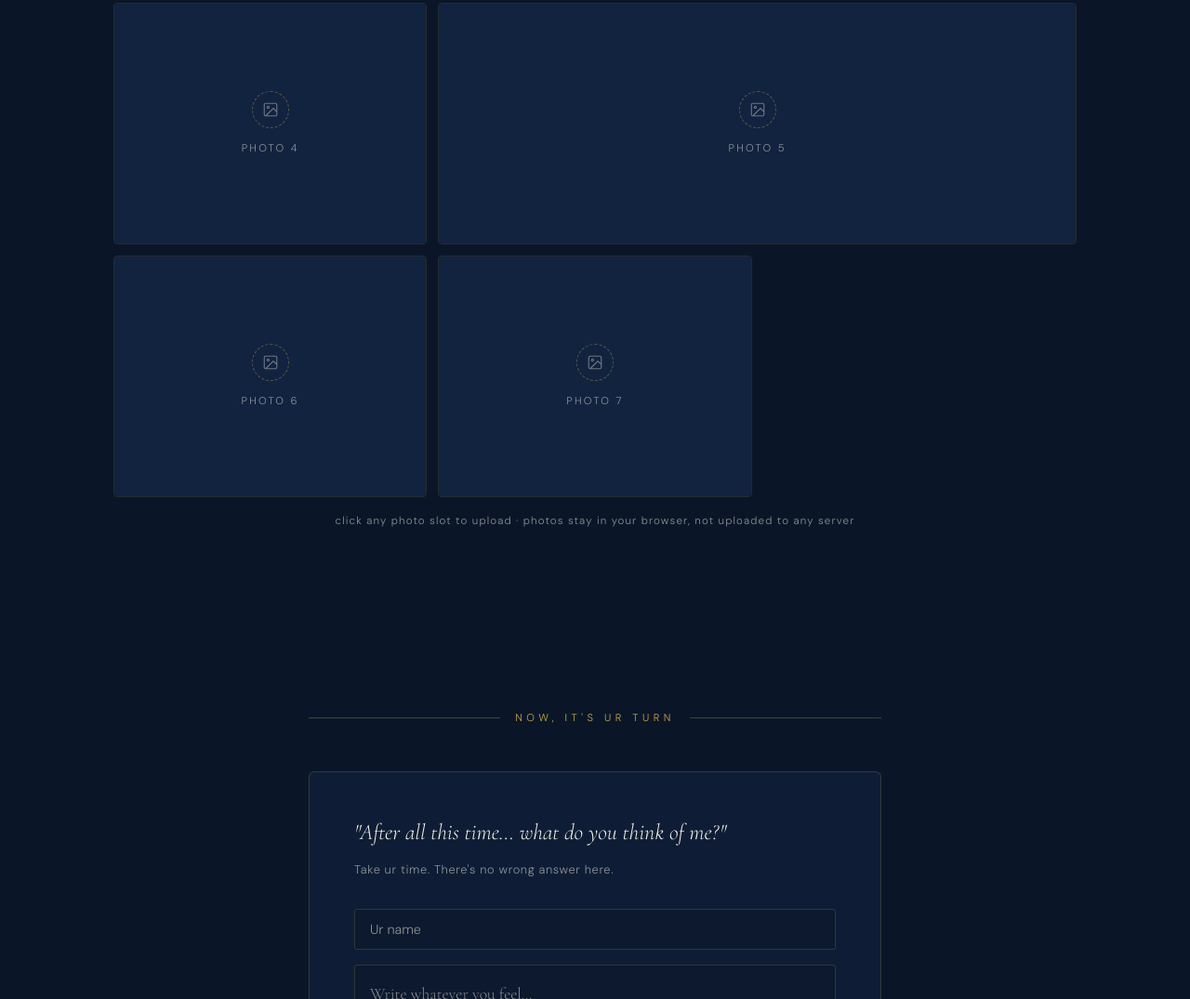
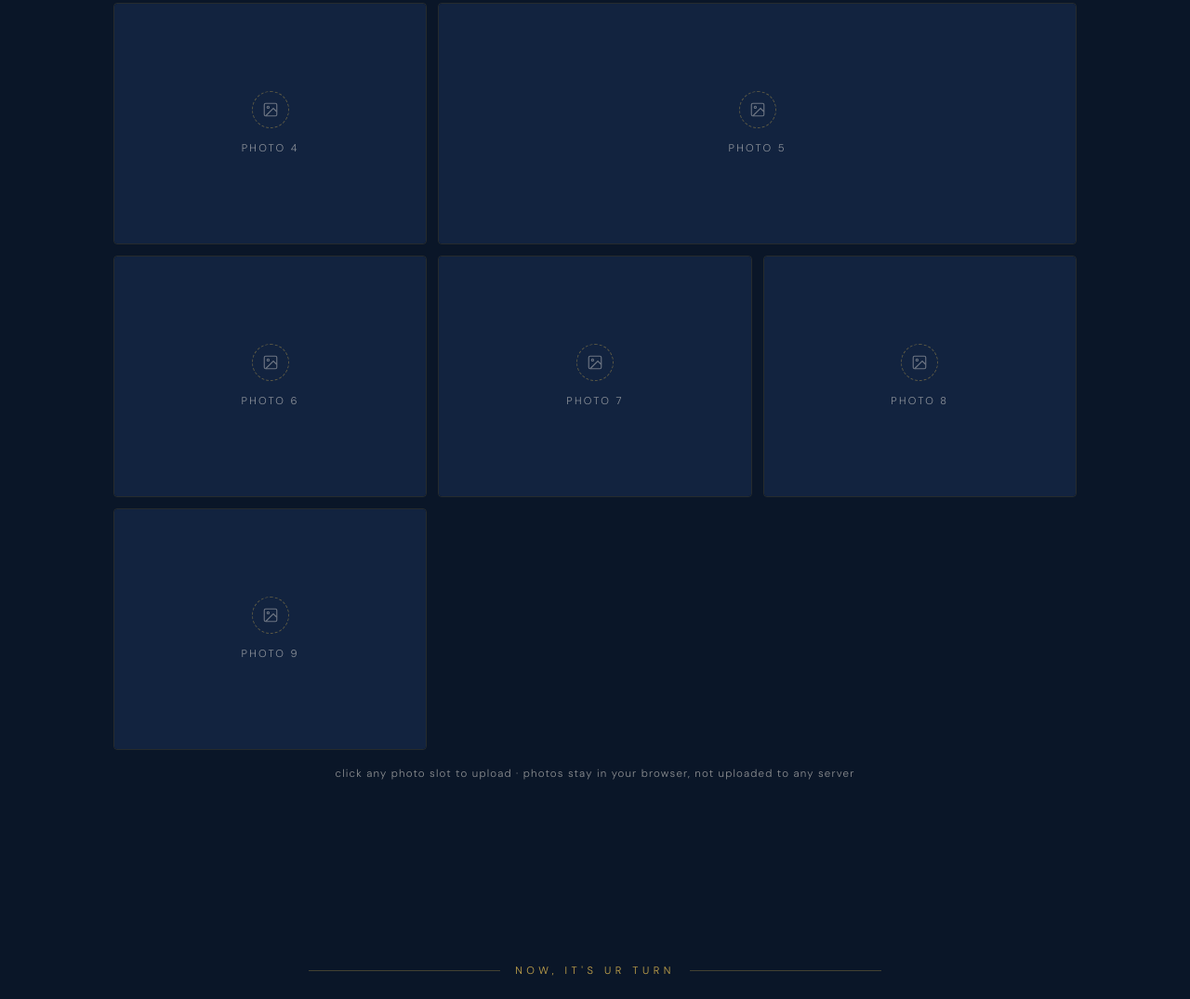
Before and after one commit to limerain18/confession, a plain HTML site: page index.html in a window 1280 px wide. Shown: the part 3353-4428 px from the top of the page at 93% size. Drawn offline with nearby package versions, Linux system fonts and the light colour scheme.

Commit message:
Update index.html

```diff
--- a/index.html
+++ b/index.html
@@ -147,6 +147,24 @@
         <div class="photo-caption">Caption for photo 7</div>
       </div>
 
+      <div class="photo" data-caption="Caption for photo 8">
+        <div class="photo-inner" id="inner-8">
+          <div class="photo-placeholder-icon"><svg width="18" height="18" viewBox="0 0 24 24" fill="none" stroke="currentColor" stroke-width="1.5"><rect x="3" y="3" width="18" height="18" rx="2"/><circle cx="8.5" cy="8.5" r="1.5"/><path d="m21 15-5-5L5 21"/></svg></div>
+          <span class="photo-placeholder-text">Photo 8</span>
+        </div>
+        <input type="file" accept="image/*" onchange="loadPhoto(this, 8)" title="Upload photo 8" />
+        <div class="photo-caption">Caption for photo 8</div>
+      </div>
+
+      <div class="photo" data-caption="Caption for photo 9">
+        <div class="photo-inner" id="inner-9">
+          <div class="photo-placeholder-icon"><svg width="18" height="18" viewBox="0 0 24 24" fill="none" stroke="currentColor" stroke-width="1.5"><rect x="3" y="3" width="18" height="18" rx="2"/><circle cx="8.5" cy="8.5" r="1.5"/><path d="m21 15-5-5L5 21"/></svg></div>
+          <span class="photo-placeholder-text">Photo 9</span>
+        </div>
+        <input type="file" accept="image/*" onchange="loadPhoto(this, 9)" title="Upload photo 9" />
+        <div class="photo-caption">Caption for photo 9</div>
+      </div>
+
     </div>
     <p class="gallery-note">
       click any photo slot to upload · photos stay in your browser, not uploaded to any server
```
